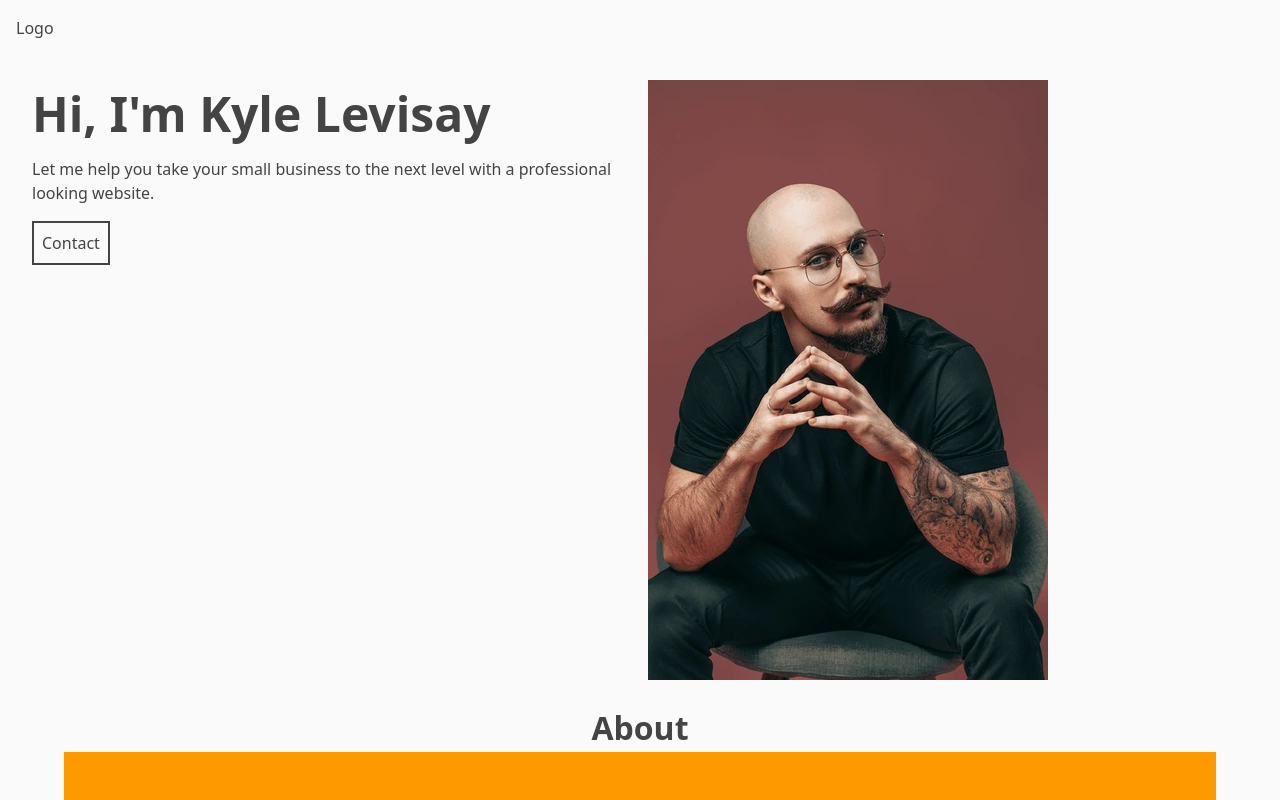
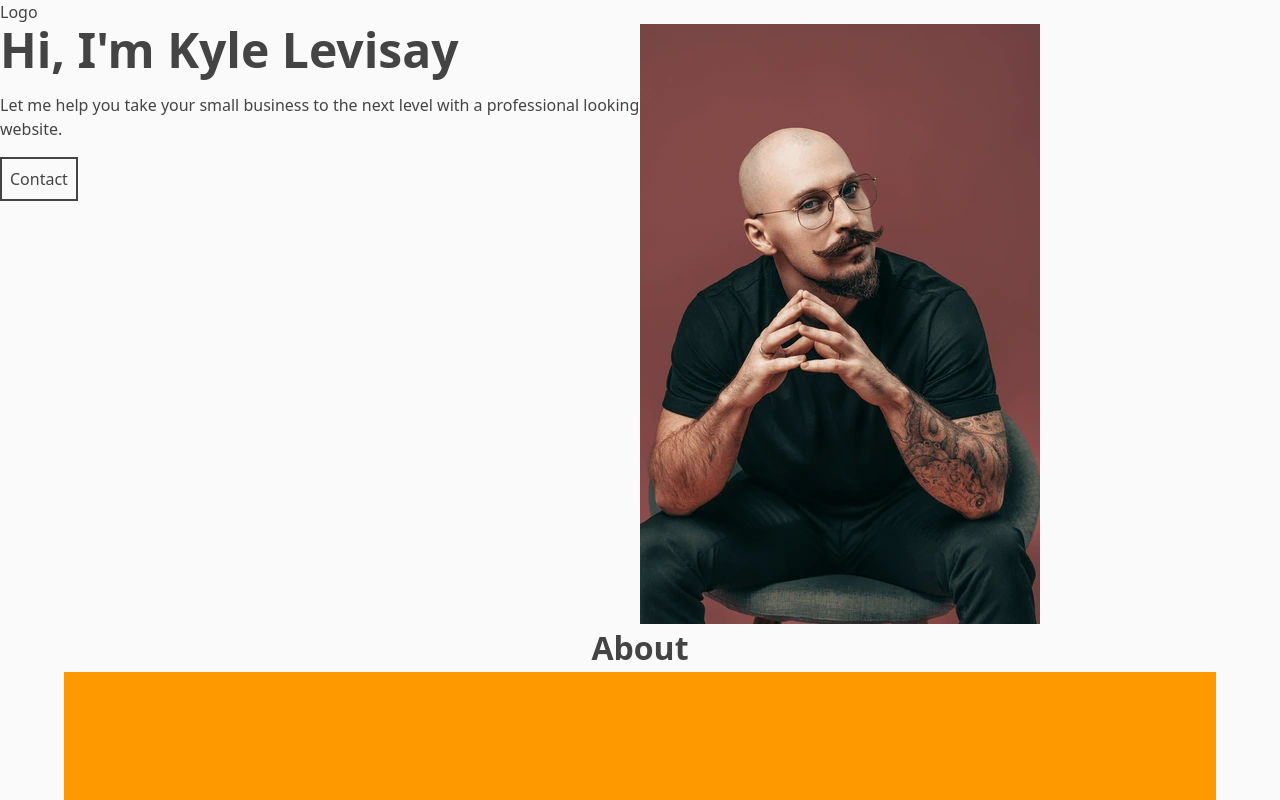
Before and after one commit to klevi43/portfolio-site, a React (Vite) app in the folder portfolio-site/: page / in a window 1280 px wide. Shown: the top 800 px of the page. Built offline with nearby package versions, Linux system fonts and the light colour scheme.

Commit message:
reset all padding for elements to 0

```diff
--- a/portfolio-site/src/components/Home.tsx
+++ b/portfolio-site/src/components/Home.tsx
@@ -1,7 +1,7 @@
 const Home = () => {
   return (
-    <div className="md:grid md:grid-cols-2 p-4 justify-self-start align-self-start">
-      <div className="text-start p-4">
+    <div className="md:grid md:grid-cols-2 justify-self-start align-self-start">
+      <div className="text-start">
         <h1 className="text-[3rem] mb-4 font-bold">
           Hi, I'm <span className="">Kyle Levisay</span>
         </h1>
@@ -13,7 +13,7 @@ const Home = () => {
           <button className="border-2 p-2">Contact</button>
         </div>
       </div>
-      <div className="p-2">
+      <div className="">
         <img className="h-full" src="../../public/sample.webp" alt="" />
       </div>
     </div>
--- a/portfolio-site/src/components/Nav.tsx
+++ b/portfolio-site/src/components/Nav.tsx
@@ -8,7 +8,7 @@ const Nav = () => {
     setIsOpen(!isOpen);
   };
   return (
-    <nav className="p-4 w-full flex justify-between flex-wrap">
+    <nav className="w-full flex justify-between flex-wrap">
       <a href="/">Logo</a>
       <div className="md:hidden" onClick={() => toggleMenu()}>
         <MenuIcon />
```
